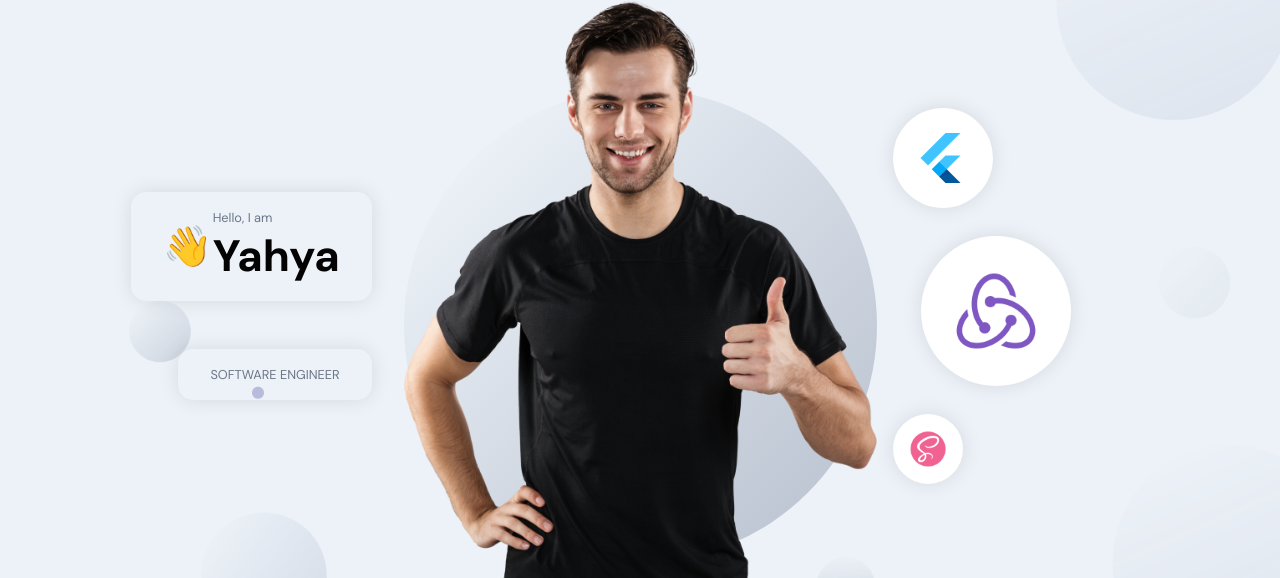
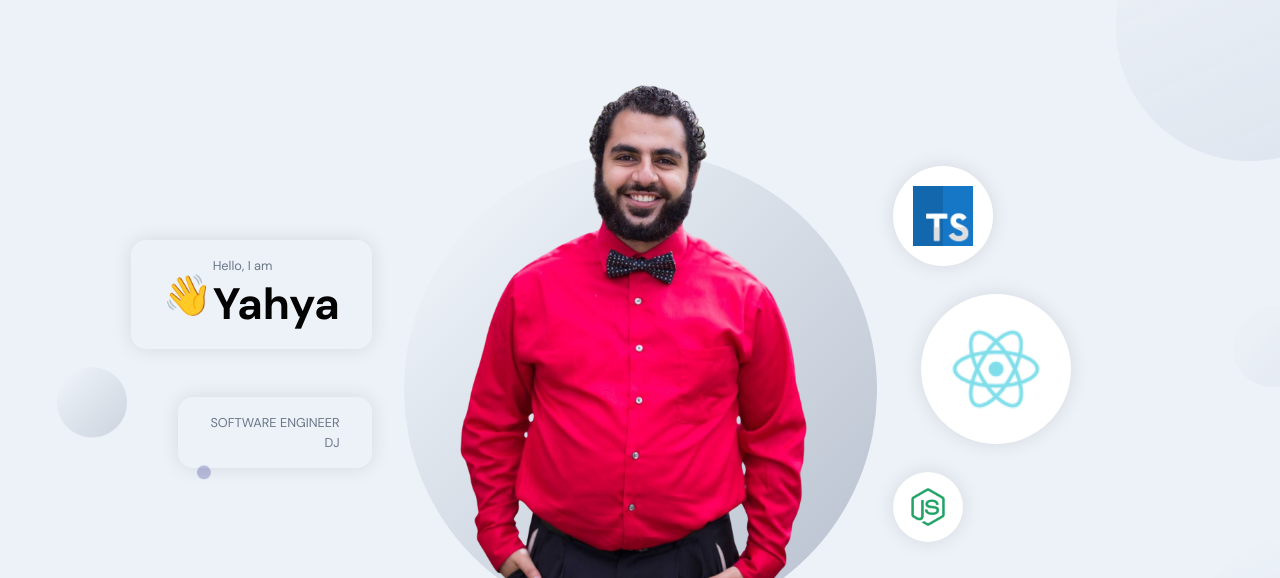
Before and after one commit to yhafez/portfolio-2.0-client, a React (Create React App) app: page / in a window 1280 px wide. Shown: the part 113-691 px from the top of the page. Built offline with nearby package versions, Linux system fonts and the light colour scheme.

Commit message:
update images

```diff
--- a/src/container/Header/Header.jsx
+++ b/src/container/Header/Header.jsx
@@ -33,6 +33,7 @@ const Header = () => {
                     </div>
                     <div className="tag-cmp app__flex">
                         <p className="p-text">Software Engineer</p>
+                        <p className="p-text">DJ</p>
                     </div>
                 </div>
             </motion.div>
@@ -56,7 +57,7 @@ const Header = () => {
                 whileInView={scaleVariants.whileInView}
                 className="app__header-circles"
             >
-                {[images.flutter, images.redux, images.sass].map(
+                {[images.typescript, images.react, images.node].map(
                     (circle, i) => (
                         <div
                             className="circle-cmp app__flex"
```
Also changed, not shown: src/assets/profile.png.
